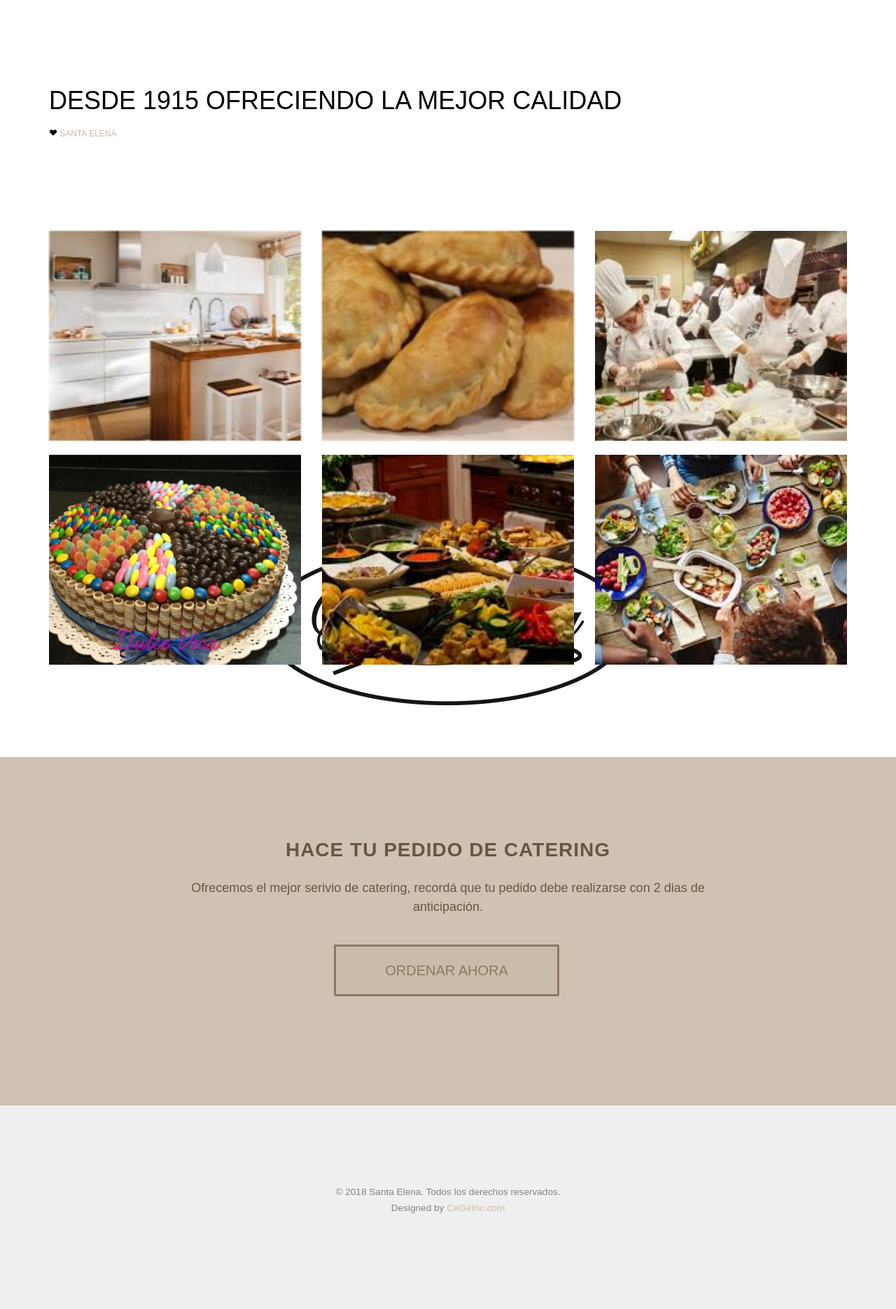
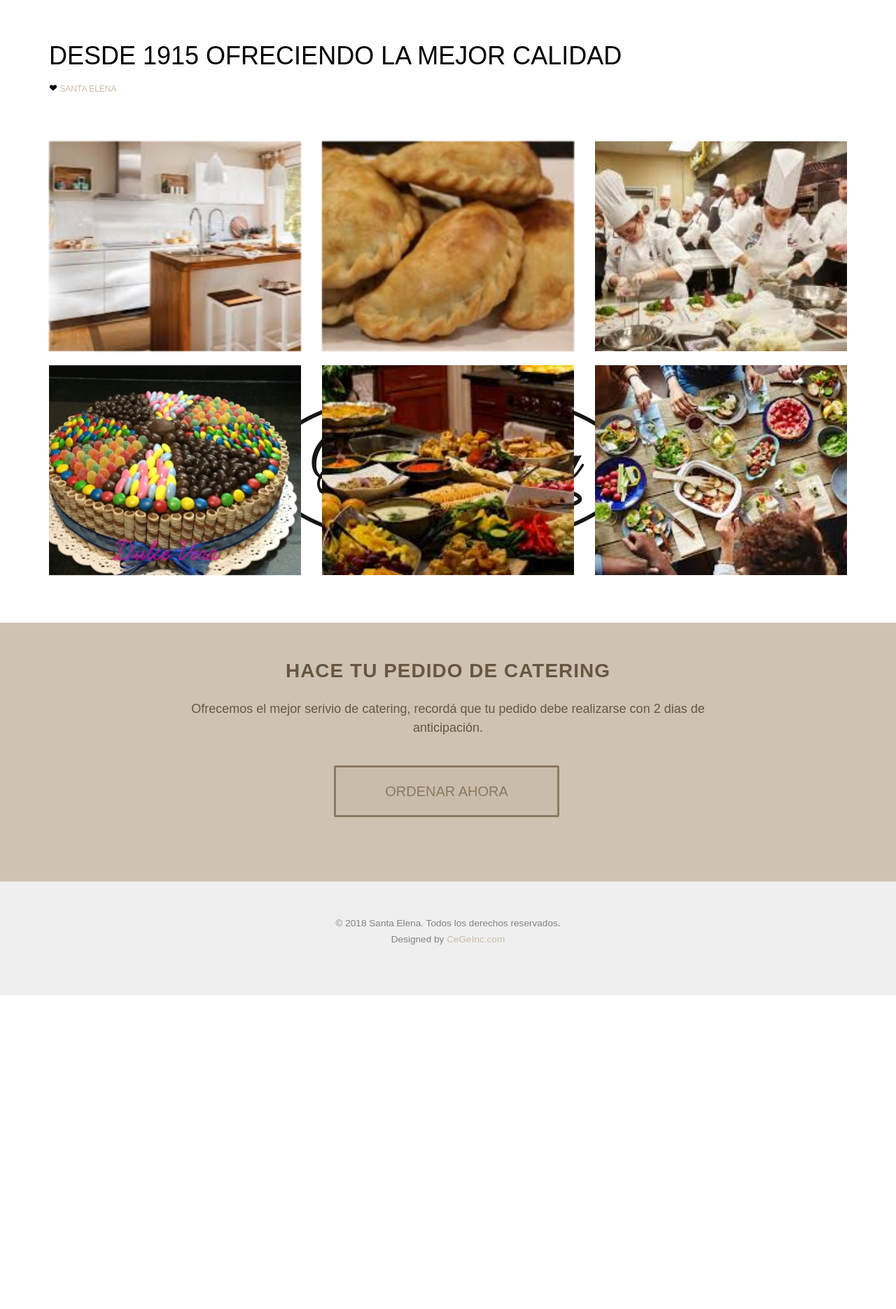
Before and after one commit to lucasguglielmone/Santa-Elena, a PHP site: page /index.php in a window 1280 px wide. Shown: the part 84-1955 px from the top of the page at 70% size. After the commit the page ends 1507 px from the top, so only its background shows below. Run offline with PHP 8.4, Linux system fonts and the light colour scheme; some web fonts are replaced.

Commit message:
fix espacios

```diff
--- a/css/style.css
+++ b/css/style.css
@@ -391,7 +391,7 @@ h1, h2, h3, h4, h5, h6, figure {
 #fh5co-about,
 #fh5co-contact,
 #fh5co-footer {
-  padding: 7em 0;
+  padding: 3em 0;
   clear: both;
 }
 @media screen and (max-width: 768px) {
@@ -516,7 +516,7 @@ h1, h2, h3, h4, h5, h6, figure {
 }
 
 .top-line {
-  padding-bottom: 7em;
+  padding-bottom: 3em;
 }
 .top-line .fh5co-heading {
   margin-bottom: 0 !important;
```
